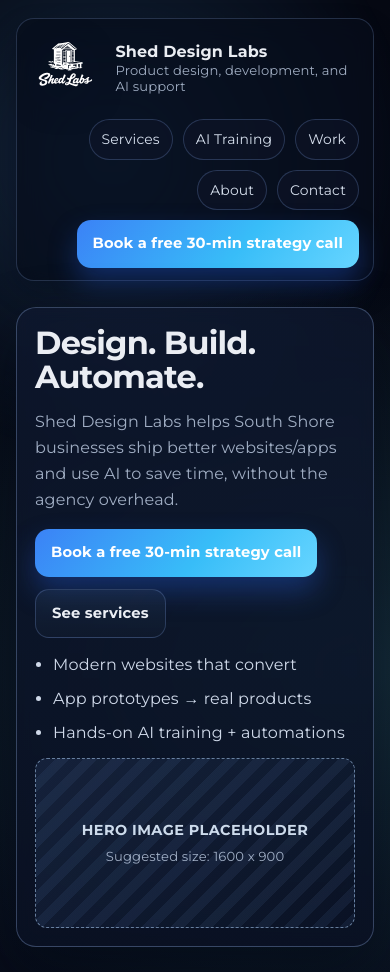
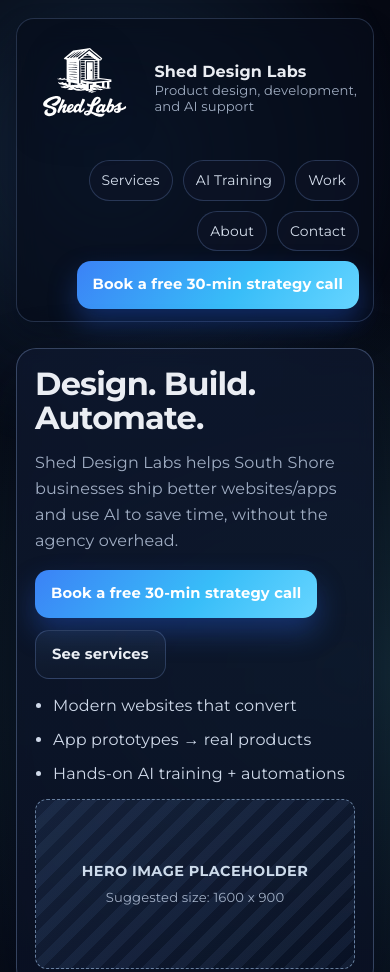
Before and after one commit to fencehopping/ShedLabs, a plain HTML site: page index.html in a window 390 px wide. Shown: the top 972 px of the page. Drawn offline with Linux system fonts and the light colour scheme.

Commit message:
Scale logo up by about 55 percent

```diff
--- a/styles.css
+++ b/styles.css
@@ -148,7 +148,7 @@
 .logo {
   display: block;
   width: auto;
-  height: 96px;
+  height: 149px;
   filter: drop-shadow(0 10px 20px rgba(6, 12, 25, 0.3));
 }
 
@@ -587,7 +587,7 @@
 
 @media (max-width: 640px) {
   .logo {
-    height: 74px;
+    height: 115px;
   }
 
   .wrap {
```
